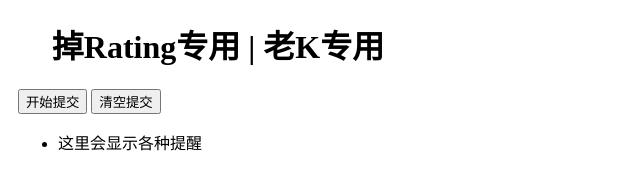
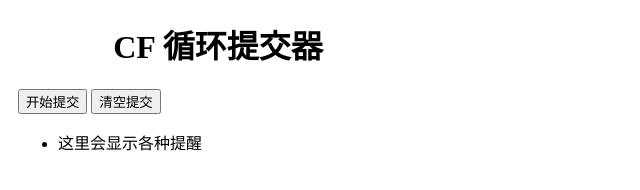
Before and after one commit to himself65/SubmitLoop, a browser extension: page index.html in a window 1280 px wide. Shown: the whole page, without its empty margins (0-640 px from the left). Drawn offline with Linux system fonts and the light colour scheme.

Commit message:
fixed description

```diff
--- a/index.html
+++ b/index.html
@@ -10,7 +10,7 @@
 
 <body>
     <div class="container">
-        <h1>掉Rating专用 | 老K专用</h1>
+        <h1>CF 循环提交器</h1>
         <div class="toolbar">
             <button id="submitButton" type="submit">开始提交</button>
             <button id="resetButton" type="button">清空提交</button>
```
Also changed, not shown: manifest.json.
